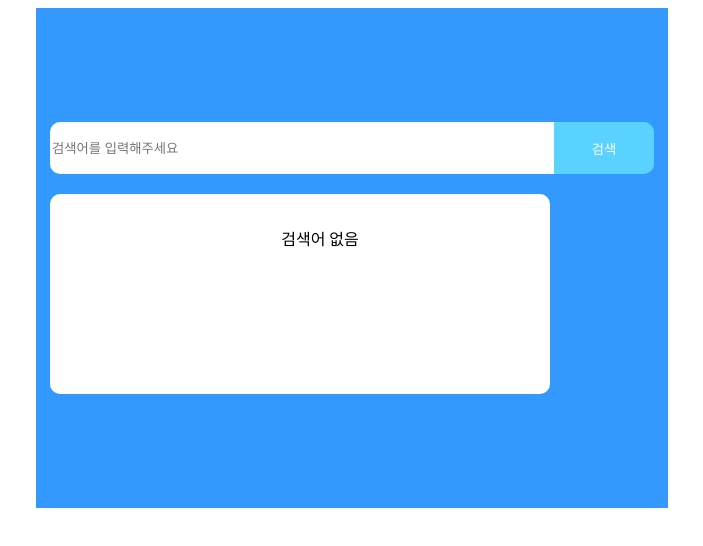
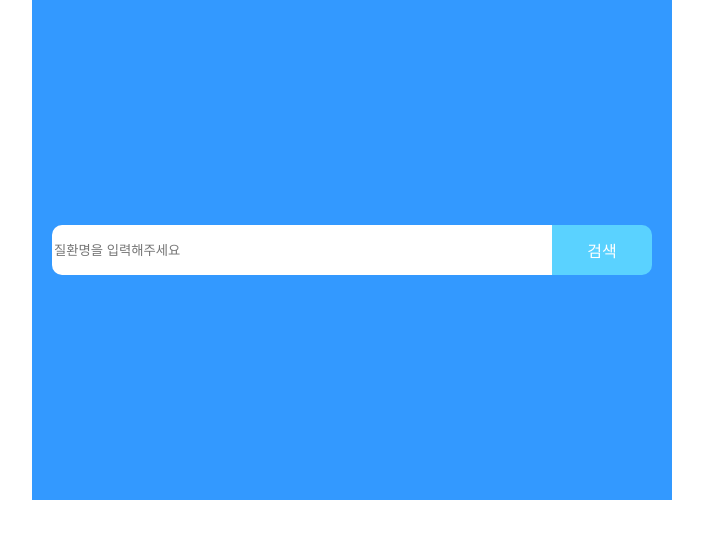
Before and after one commit to rondido/pre-onboarding--internship-4, a React (Create React App) app: page / in a window 1280 px wide. Shown: the top 546 px of the page, without its empty margins (288-991 px from the left). Built offline with nearby package versions, Linux system fonts and the light colour scheme.

Commit message:
feat: debounce를 활용하여 api 호출 횟수 줄이기

```diff
--- a/src/App.tsx
+++ b/src/App.tsx
@@ -1,11 +1,15 @@
-import { Route, Routes } from 'react-router-dom';
+import { Suspense } from 'react';
 import Search from './components/Search';
+import { GlobalStyles } from './styles/GlobalStyles';
 
 function App() {
   return (
-    <Routes>
-      <Route path='/' element={<Search />} />
-    </Routes>
+    <>
+      <Suspense fallback={<div>로딩중..</div>}>
+        <GlobalStyles />
+        <Search />
+      </Suspense>
+    </>
   );
 }
 
--- a/src/components/Search.tsx
+++ b/src/components/Search.tsx
@@ -1,7 +1,7 @@
-import React, { useState } from 'react';
-import { searchService } from '../services/SearchService';
+import { useState, useEffect } from 'react';
 import SearchInput from './searchInput/SearchInput';
 import styled from 'styled-components';
+import useDebounce from '../hooks/useDebounce';
 
 interface Props {
   sickCd: string;
@@ -10,31 +10,71 @@ interface Props {
 
 export default function Search() {
   const [searchData, setSearchData] = useState<Props[]>([]);
+  const [selectedOption, setSelectedOption] = useState<number>(0);
+  const [isOpen, setIsOpen] = useState<boolean>(false);
+  const [searchText, setSearchText] = useState<string>('');
 
-  const getSearch = async (textData: string) => {
-    if (textData.length === 0) {
-      setSearchData([]);
-      return;
+  const debounceReSource = useDebounce(searchText, 300);
+
+  useEffect(() => {
+    setSearchData(debounceReSource);
+  }, [debounceReSource]);
+
+  useEffect(() => {
+    const handleKeyPress = (event: KeyboardEvent) => {
+      if (event.key === 'ArrowUp') {
+        setSelectedOption(prevSelectedOption => {
+          const newSelectedOption = prevSelectedOption - 1;
+          return newSelectedOption < 0 ? searchData.length - 1 : newSelectedOption;
+        });
+      } else if (event.key === 'ArrowDown') {
+        setSelectedOption(prevSelectedOption => {
+          const newSelectedOption = prevSelectedOption + 1;
+          return newSelectedOption >= searchData.length ? 0 : newSelectedOption;
+        });
       }
-    const data: any = await searchService.get(textData);
-    setSearchData(data);
     };
+
+    document.addEventListener('keydown', handleKeyPress);
+
+    return () => {
+      document.removeEventListener('keydown', handleKeyPress);
+    };
+  }, [searchData]);
 
   return (
     <>
       <Base>
         <Wapper>
           <div>
-            <SearchInput getSearch={getSearch} />
-            <DataDiv>
+            <SearchInput setSearchText={setSearchText} setIsOpen={setIsOpen} />
+            <DataDiv open={isOpen}>
               <WapperUl>
+                <div>
+                  <div>
+                    {searchData.length === 0 ? (
+                      <></>
+                    ) : (
+                      <div>
+                        <p>{searchText}</p>
+                        <span>추천 검색어</span>
+                      </div>
+                    )}
+                  </div>
+                </div>
+                <div>
                   {searchData.length === 0 ? (
                     <div>
                       <p>검색어 없음</p>
                     </div>
                   ) : (
-                  searchData.map(v => <ItemLi>{v.sickNm}</ItemLi>)
+                    searchData.map((v: Props, index: number) => (
+                      <ItemLi key={index} className={index === selectedOption ? 'selected' : ''}>
+                        {v.sickNm}
+                      </ItemLi>
+                    ))
                   )}
+                </div>
               </WapperUl>
             </DataDiv>
           </div>
@@ -59,7 +99,7 @@ const Wapper = styled.div`
   flex-direction: column;
 `;
 
-const DataDiv = styled.div`
+const DataDiv = styled.div<{ open: boolean }>`
   background-color: white;
   display: flex;
   justify-content: center;
@@ -67,15 +107,20 @@ const DataDiv = styled.div`
   margin-top: 20px;
   height: 200px;
   border-radius: 10px;
+  display: ${(props: any) => (props.open ? 'block' : 'none')};
 `;
 
 const WapperUl = styled.ul`
   display: flex;
   flex-direction: column;
-  list-style: none;
   justify-content: flex-start;
+  width: 90%;
+  margin-top: 5px;
 `;
 
 const ItemLi = styled.li`
   display: flex;
+  &.selected {
+    background-color: red;
+  }
 `;
--- a/src/components/searchInput/SearchInput.tsx
+++ b/src/components/searchInput/SearchInput.tsx
@@ -1,19 +1,26 @@
-import React from 'react';
+import React, { Dispatch, SetStateAction } from 'react';
 import styled from 'styled-components';
 interface Props {
-  getSearch: (text: string) => void;
+  setSearchText: Dispatch<SetStateAction<string>>;
+  setIsOpen: Dispatch<SetStateAction<boolean>>;
 }
 
-export default function SearchInput({ getSearch }: Props) {
+export default function SearchInput({ setSearchText, setIsOpen }: Props) {
   const searchInputChange = (e: React.ChangeEvent<HTMLInputElement>) => {
     const value = e.target.value;
-    getSearch(value);
+    setSearchText(value);
+    if (value.length > 0) {
+      setIsOpen(true);
+      return;
+    }
+    setIsOpen(false);
   };
+
   return (
     <Base>
       <Inputstyled
         type='text'
-        placeholder='검색어를 입력해주세요'
+        placeholder='질환명을 입력해주세요'
         onChange={(e: React.ChangeEvent<HTMLInputElement>) => searchInputChange(e)}
       />
       <Buttonstyled>검색</Buttonstyled>
@@ -39,7 +46,7 @@ const Inputstyled = styled.input`
 
 const Buttonstyled = styled.button`
   background-color: #5ad2ff;
-  height: 52px;
+  height: 50px;
   width: 100px;
   border: none;
   color: white;
--- /dev/null
+++ b/src/hooks/useDebounce.ts
@@ -0,0 +1,24 @@
+import { useEffect, useState } from 'react';
+import { searchService } from '../services/SearchService';
+
+const useDebounce = (value: string, delay: number) => {
+  const [sickNameData, setSickNameData] = useState([]);
+  useEffect(() => {
+    if (value === null || value.trim() === '') {
+      setSickNameData([]);
+      return;
+    }
+
+    const getSickName = async () => {
+      const searchResult: [] = await searchService.get(value);
+      setSickNameData(searchResult);
+    };
+    const timer = setTimeout(() => getSickName(), delay);
+
+    return () => clearTimeout(timer);
+  }, [value, delay]);
+
+  return sickNameData;
+};
+
+export default useDebounce;
--- a/src/index.tsx
+++ b/src/index.tsx
@@ -1,12 +1,9 @@
 import React from 'react';
 import ReactDOM from 'react-dom/client';
 import App from './App';
-import { BrowserRouter } from 'react-router-dom';
 const root = ReactDOM.createRoot(document.getElementById('root') as HTMLElement);
 root.render(
   <React.StrictMode>
-    <BrowserRouter>
-      <App />
-    </BrowserRouter>
+    <App />
   </React.StrictMode>,
 );
--- a/src/services/SearchService.ts
+++ b/src/services/SearchService.ts
@@ -10,6 +10,7 @@ class SearchService {
   }
   async get(query: string) {
     const res = await this.httpClient.create(`/sick?q=${query}`);
+    console.info('calling api');
     return res.data;
   }
 }
--- /dev/null
+++ b/src/styles/GlobalStyles.tsx
@@ -0,0 +1,52 @@
+import { createGlobalStyle } from 'styled-components';
+
+export const GlobalStyles = createGlobalStyle`
+    * {
+        border: 0 solid #e5e7eb;
+        box-sizing: border-box;
+    }
+    html, body, div, span, applet, object, iframe,
+    h1, h2, h3, h4, h5, h6, p, blockquote, pre,
+    a, abbr, acronym, address, big, cite, code,
+    del, dfn, em, img, ins, kbd, q, s, samp,
+    small, strike, strong, sub, sup, tt, var,
+    b, u, i, center,
+    dl, dt, dd, ol, ul, li,
+    fieldset, form, label, legend,
+    table, caption, tbody, tfoot, thead, tr, th, td,
+    article, aside, canvas, details, embed,
+    figure, figcaption, footer, header, hgroup,
+    menu, nav, output, ruby, section, summary,
+    time, mark, audio, video, button {
+        margin: 0;
+        padding: 0;
+        border: 0;
+        font-size: 100%;
+        /* font: inherit; */
+        vertical-align: baseline;
+    }
+    /* HTML5 display-role reset for older browsers */
+    article, aside, details, figcaption, figure,
+    footer, header, hgroup, menu, nav, section {
+        display: block;
+    }
+
+    div, input{
+        box-sizing : border-box;
+    }
+    ol, ul {
+        list-style: none;
+    }
+    blockquote, q {
+        quotes: none;
+    }
+    blockquote:before, blockquote:after,
+    q:before, q:after {
+        content: '';
+        content: none;
+    }
+    table {
+        border-collapse: collapse;
+        border-spacing: 0;
+    }
+`;
```
Lines whose indentation alone changed are shown as unchanged.
